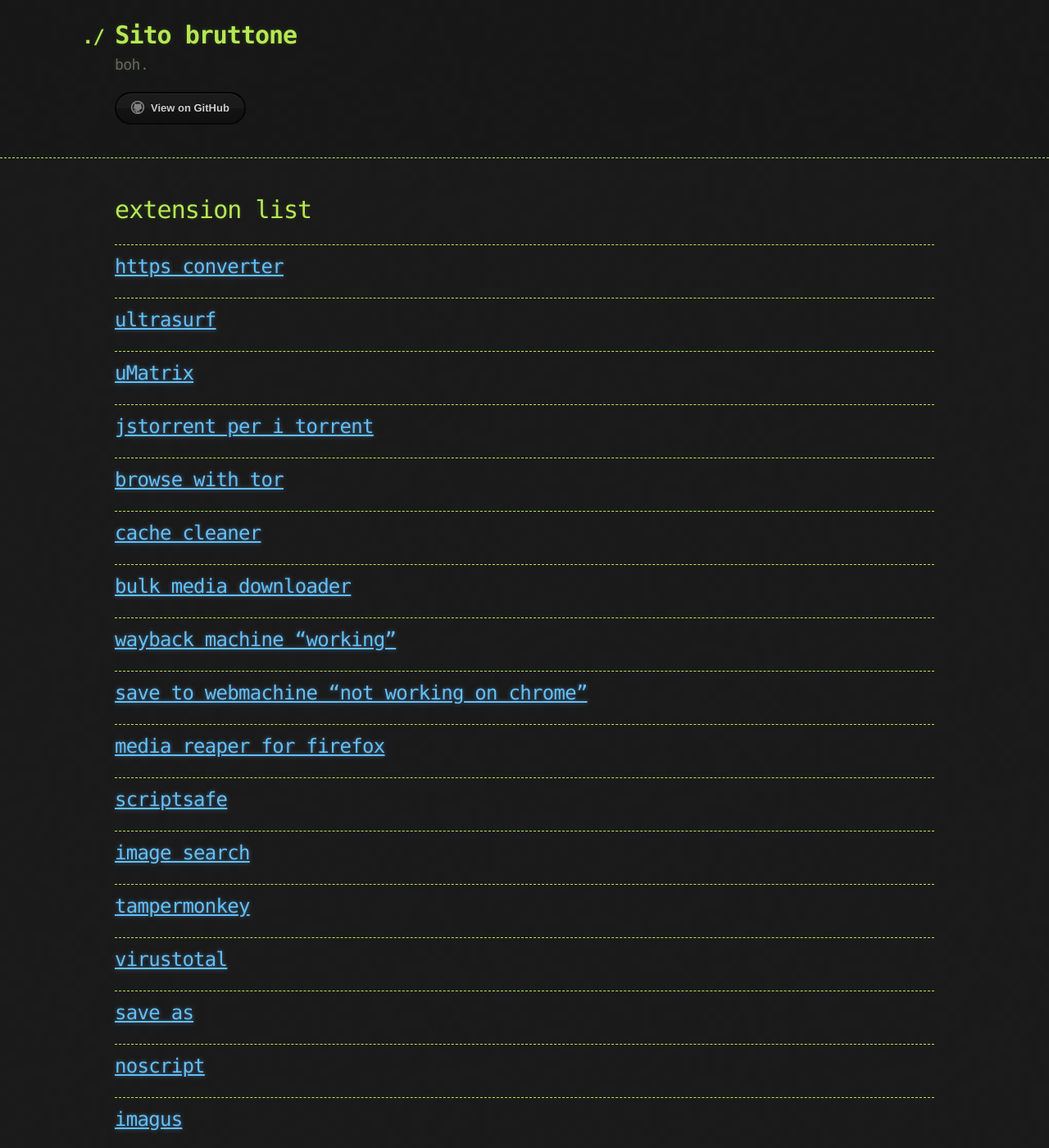
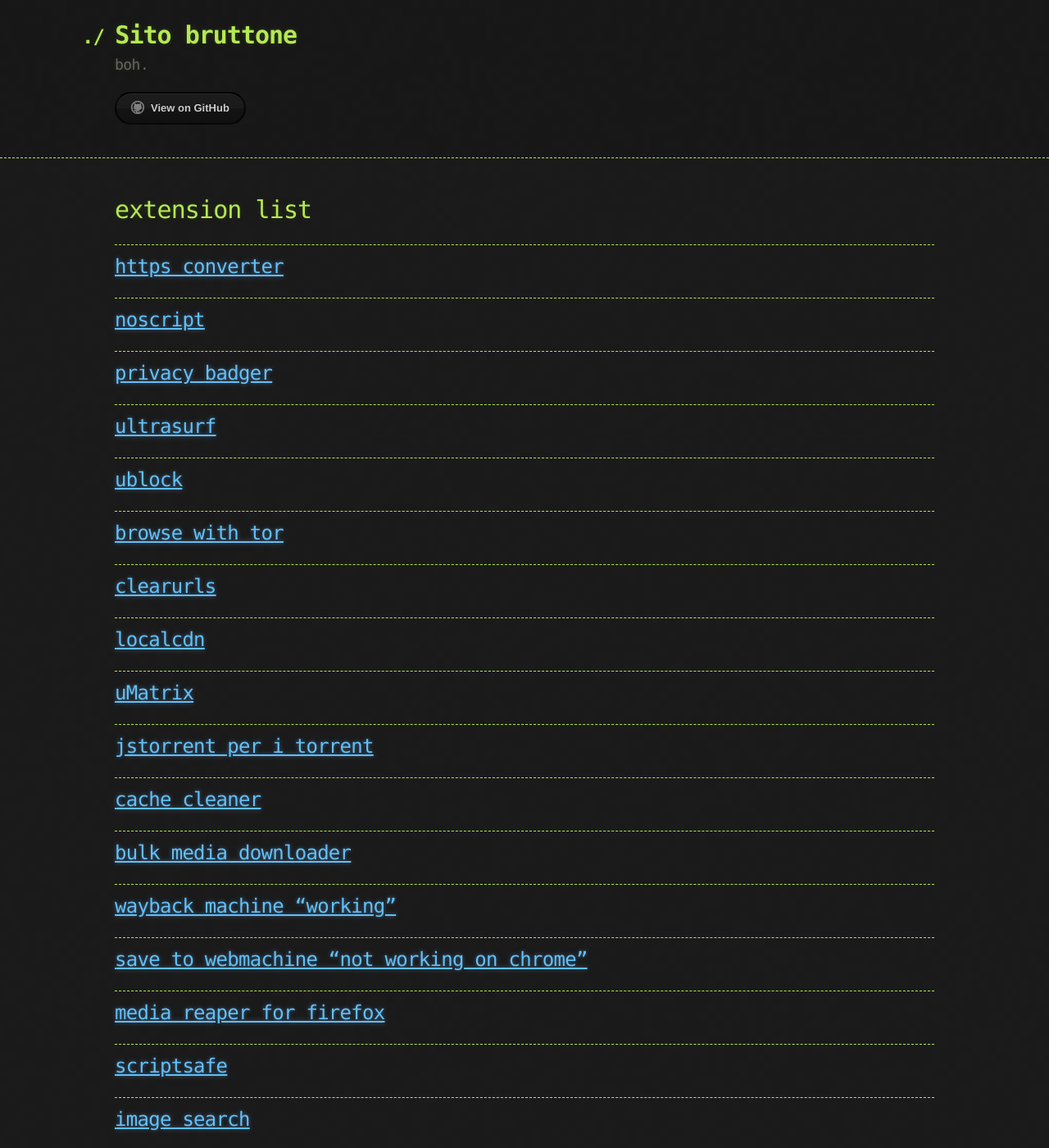
Before and after one commit to Soleeee6272/soleeee6272.github.io, a Jekyll site: the page built from another-page.md, in a window 1280 px wide and 1400 px high. Shown: the whole window at 82% size. Built offline with Jekyll 4.4.1, drawn with Linux system fonts in a browser that asks for light colours; our own code applies the rules of GitHub Pages for plain Markdown files; some of the changed text lies outside the part shown.

Commit message:
Update another-page.md

```diff
--- a/another-page.md
+++ b/another-page.md
@@ -6,13 +6,23 @@ layout: default
 ---
 ## [https converter](https://chromewebstore.google.com/detail/smart-https/cmleijjdpceldbelpnpkddofmcmcaknm)
 ---
+## [noscript](https://chromewebstore.google.com/detail/noscript/doojmbjmlfjjnbmnoijecmcbfeoakpjm)
+---
+## [privacy badger](https://chromewebstore.google.com/detail/privacy-badger/pkehgijcmpdhfbdbbnkijodmdjhbjlgp)
+---
 ## [ultrasurf](https://chromewebstore.google.com/detail/ultrasurf-security-privac/mjnbclmflcpookeapghfhapeffmpodij)
+---
+## [ublock](https://chromewebstore.google.com/detail/ublock-origin/cjpalhdlnbpafiamejdnhcphjbkeiagm)
+---
+## [browse with tor](https://chromewebstore.google.com/detail/onion-browser-button/fockhhgebmfjljjmjhbdgibcmofjbpca)
+---
+## [clearurls](https://chromewebstore.google.com/detail/clearurls/lckanjgmijmafbedllaakclkaicjfmnk)
+---
+## [localcdn](https://chromewebstore.google.com/detail/localcdn/njdfdhgcmkocbgbhcioffdbicglldapd)
 ---
 ## [uMatrix](https://chromewebstore.google.com/detail/umatrix/ogfcmafjalglgifnmanfmnieipoejdcf)
 ---
 ## [jstorrent per i torrent](https://chromewebstore.google.com/detail/jstorrent/anhdpjpojoipgpmfanmedjghaligalgb)
----
-## [browse with tor](https://chromewebstore.google.com/detail/onion-browser-button/fockhhgebmfjljjmjhbdgibcmofjbpca)
 ---
 ## [cache cleaner](https://chromewebstore.google.com/detail/cache-cleaner/dlbokacakimelkoonlnbmpepoihfmehh)
 ---
@@ -34,25 +44,15 @@ layout: default
 ---
 ## [save as](https://chromewebstore.google.com/detail/save-image-as-type/gabfmnliflodkdafenbcpjdlppllnemd)
 ---
-## [noscript](https://chromewebstore.google.com/detail/noscript/doojmbjmlfjjnbmnoijecmcbfeoakpjm)
----
 ## [imagus](https://chromewebstore.google.com/detail/imagus/immpkjjlgappgfkkfieppnmlhakdmaab)
 ---
 ## [browser boost](https://chromewebstore.google.com/detail/browser-boost-strumenti-a/akknpgblpchaoebdoiojonnahhnfgnem)
----
-## [privacy badger](https://chromewebstore.google.com/detail/privacy-badger/pkehgijcmpdhfbdbbnkijodmdjhbjlgp)
----
-## [localcdn](https://chromewebstore.google.com/detail/localcdn/njdfdhgcmkocbgbhcioffdbicglldapd)
----
-## [clearurls](https://chromewebstore.google.com/detail/clearurls/lckanjgmijmafbedllaakclkaicjfmnk)
----
-## [ublock](https://chromewebstore.google.com/detail/ublock-origin/cjpalhdlnbpafiamejdnhcphjbkeiagm)
 ---
 ## [betterplayer](https://chromewebstore.google.com/detail/betterplayer-a-modern-vid/dbcfpoaehlbfdeeaonihhkoocmjgalco)
 ---
 _yay_
 
-
+<span style="color: green"> Some green text </span>
 
 ---
 #### [sauce1](https://piracy.vercel.app/misc/browser-extensions#misc-browser-extensions)
```
